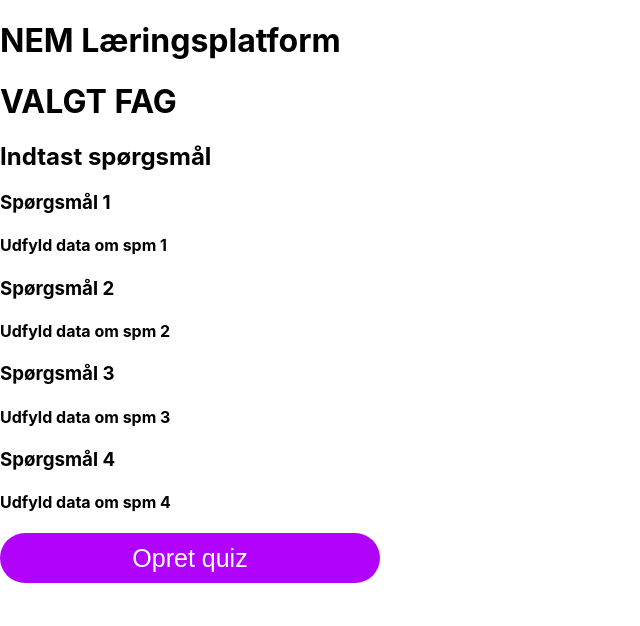
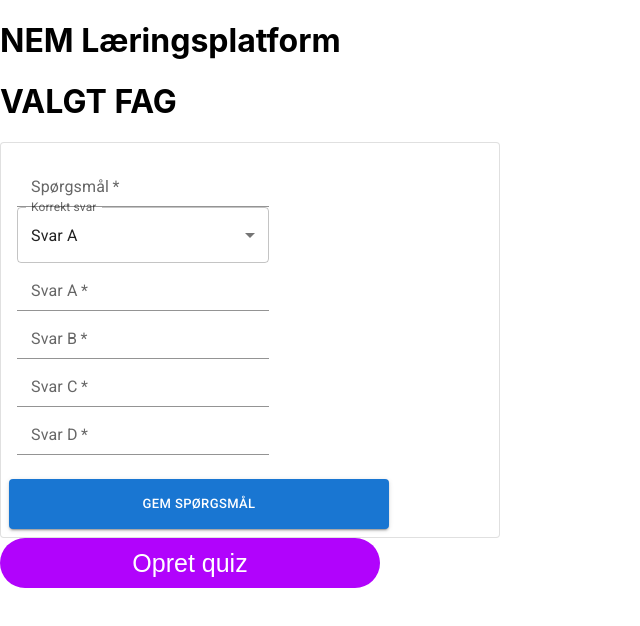
Before and after one commit to Hildan94/GRP1ProjectFinal, a React (Create React App) app in the folder web/: page /quiznew in a window 1280 px wide. Shown: the top 626 px of the page, without its empty margins (0-640 px from the left). Built offline with nearby package versions, Linux system fonts and the light colour scheme.

Commit message:
Removed the hardcoded headlines, Added the Card component

```diff
--- a/web/src/pages/quiznew.js
+++ b/web/src/pages/quiznew.js
@@ -1,6 +1,7 @@
 import {useNavigate} from "react-router-dom";
 import {React} from "react";
 import { Helmet } from 'react-helmet';
+import OutlinedCard from "../Backend/Quiz_card";
 
 function Quiznew() {
 
@@ -22,20 +23,12 @@ function Quiznew() {
             <div>
                 <h1 onClick={toHome}> NEM Læringsplatform </h1>
             </div>
+
             <div>
                 <h1> VALGT FAG </h1>
-                <h2> Indtast spørgsmål</h2>
+                <OutlinedCard />
             </div>
-            <div>
-                <h3> Spørgsmål 1</h3>
-                <h4> Udfyld data om spm 1</h4>
-                <h3> Spørgsmål 2</h3>
-                <h4> Udfyld data om spm 2</h4>
-                <h3> Spørgsmål 3</h3>
-                <h4> Udfyld data om spm 3</h4>
-                <h3> Spørgsmål 4</h3>
-                <h4> Udfyld data om spm 4</h4>
-            </div>
+
             <div>
                 <button onClick={toQuizzes}>Opret quiz</button>
             </div>
```
